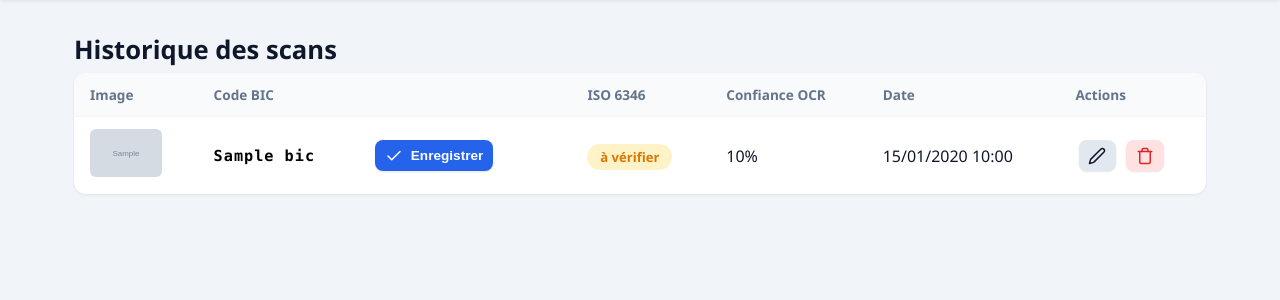
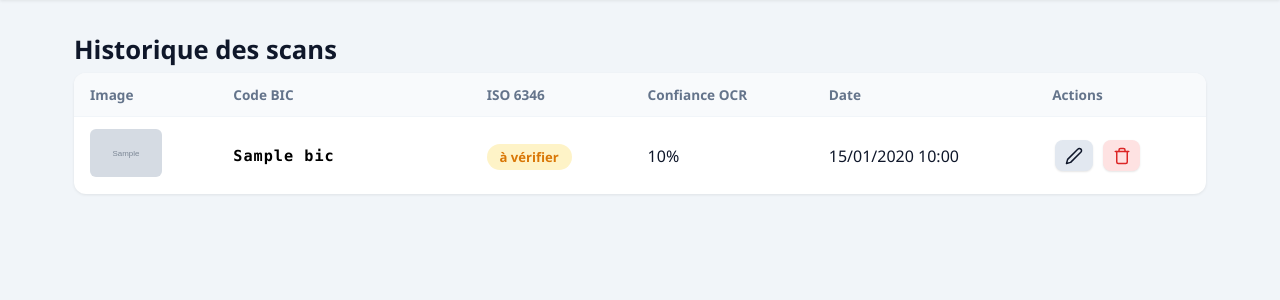
Before and after one commit to medMansouri25/projet_container_ai, a Flask app: template Application/backend/templates/history.html in a window 1280 px wide. Shown: the part 53-353 px from the top of the page. Run offline with Flask 3, Linux system fonts and the light colour scheme; the template is opened without the code that fills it: most values are stand-ins (such as "Sample title", 1, 10 or a date in 2020); grey boxes marked "Sample" are stand-in pictures.

Commit message:
Uploads persistants (volume Docker) + fix CSS attribut hidden
- deploy.yml : -v /root/smartcontainer_uploads -> les images scannees
  survivent aux redeploiements (avant : effacees avec le conteneur,
  vignettes cassees dans l'historique)
- style.css (backend + front) : [hidden] display:none !important -
  .btn en inline-flex ecrasait l'attribut hidden (boutons Enregistrer
  visibles a tort dans l'historique)

Co-Authored-By: Claude Fable 5 <noreply@anthropic.com>

```diff
--- a/Application/backend/static/css/style.css
+++ b/Application/backend/static/css/style.css
@@ -11,6 +11,9 @@
 }
 
 * { box-sizing: border-box; margin: 0; padding: 0; }
+
+/* l'attribut hidden doit toujours gagner, meme sur les .btn en inline-flex */
+[hidden] { display: none !important; }
 
 body {
   font-family: 'Segoe UI', system-ui, sans-serif;
--- a/frontend/css/style.css
+++ b/frontend/css/style.css
@@ -11,6 +11,9 @@
 }
 
 * { box-sizing: border-box; margin: 0; padding: 0; }
+
+/* l attribut hidden doit toujours gagner, meme sur les .btn en inline-flex */
+[hidden] { display: none !important; }
 
 body {
   font-family: 'Segoe UI', system-ui, sans-serif;
```
Also changed, not shown: .github/workflows/deploy.yml.
